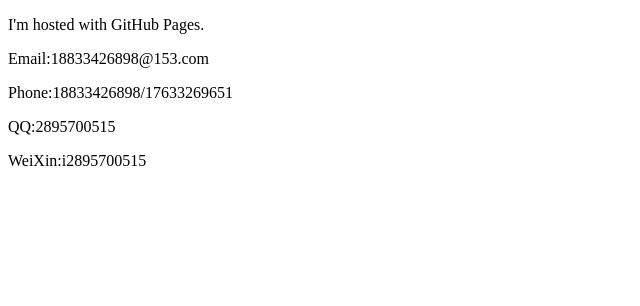
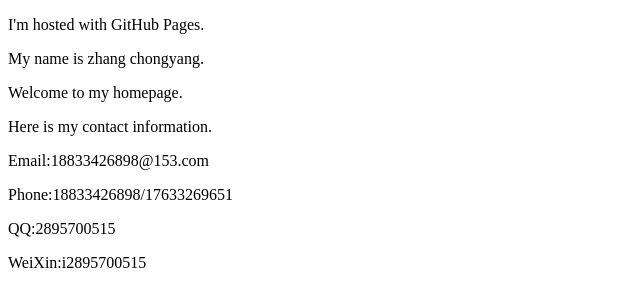
Before and after one commit to zcyly/zcyly.github.io, a plain HTML site: page index.html in a window 1280 px wide. Shown: the whole page, without its empty margins (0-640 px from the left). Drawn offline with Linux system fonts and the light colour scheme.

Commit message:
Update index.html

```diff
--- a/index.html
+++ b/index.html
@@ -7,6 +7,9 @@
 </head>
 <body>
 <p>I'm hosted with GitHub Pages.</p>
+<p>My name is zhang chongyang.</p>
+<p>Welcome to my homepage.</p>
+<p>Here is my contact information.</p>
 <p>Email:18833426898@153.com</p>
 <p>Phone:18833426898/17633269651</p>
 <p>QQ:2895700515</p>
```
